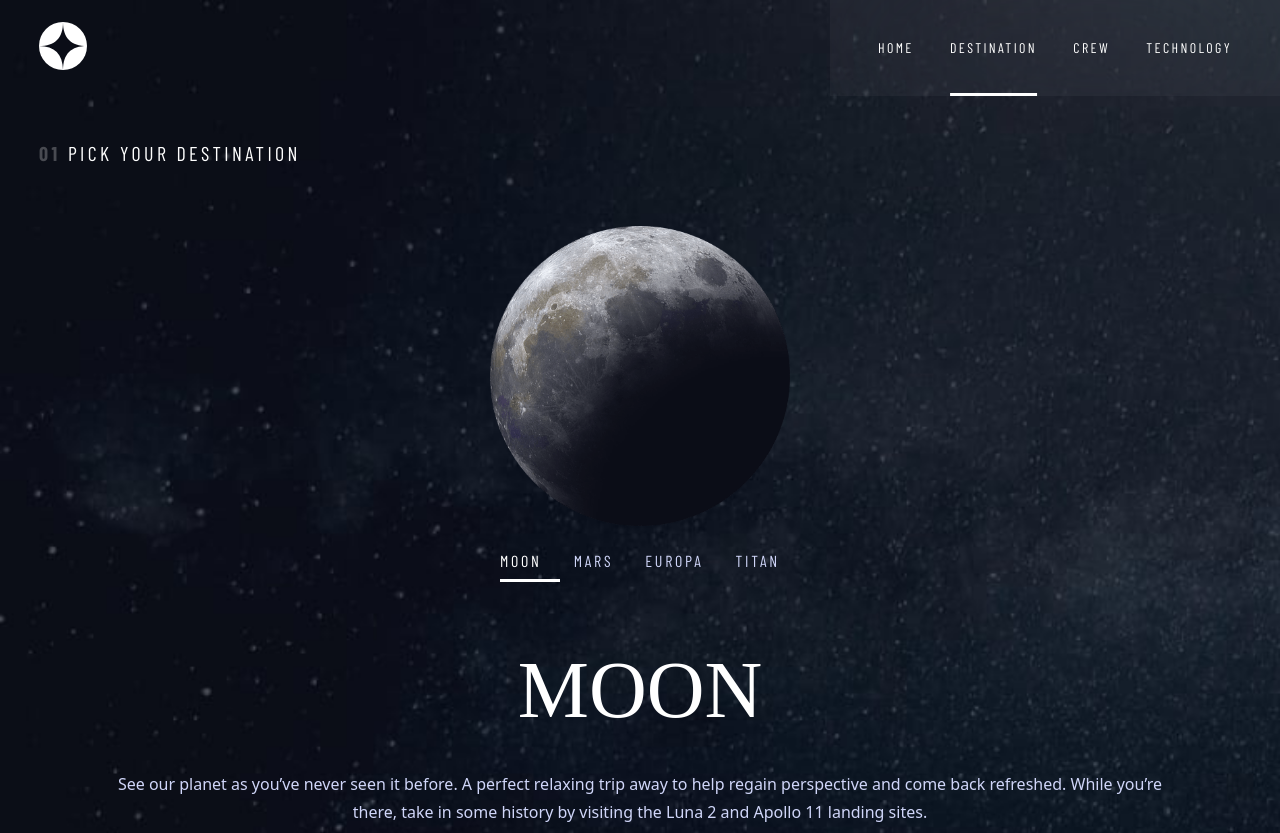
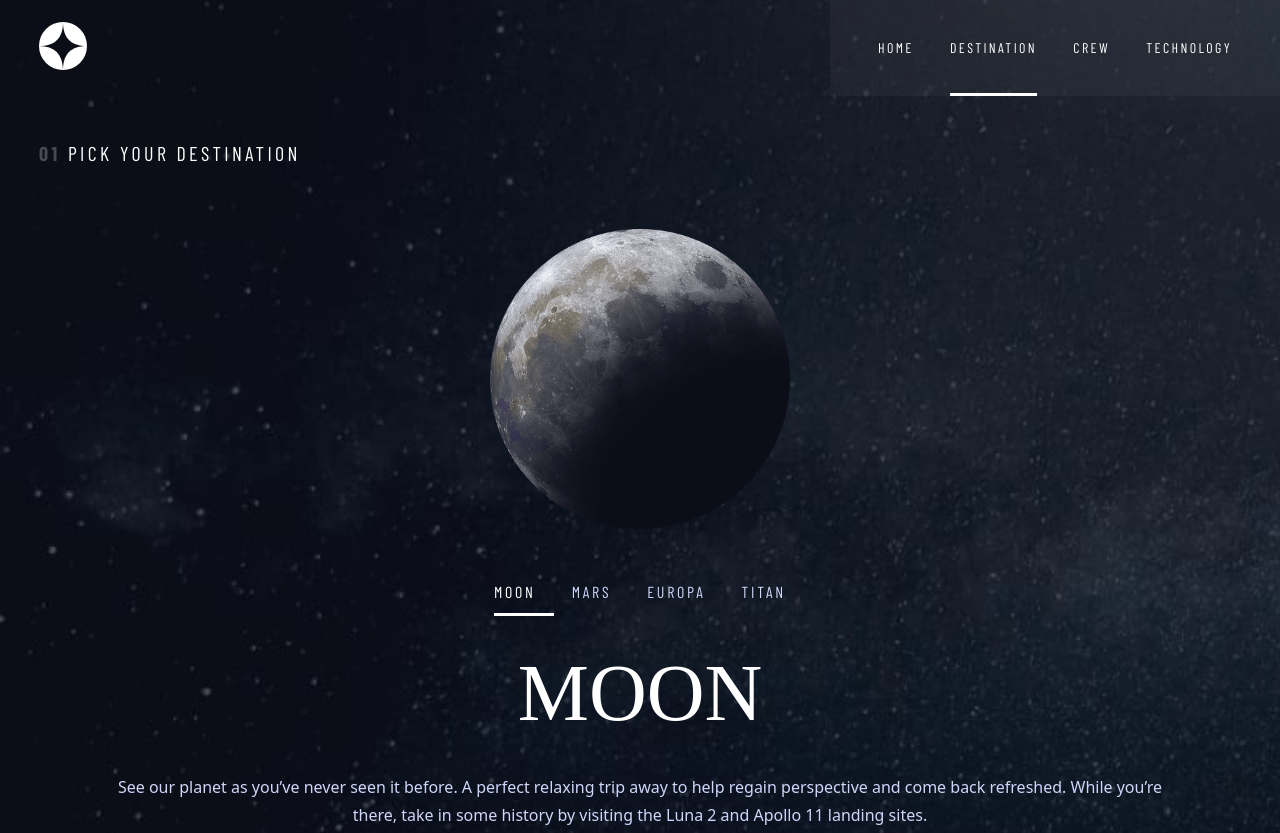
Before and after one commit to PhantomDev007/FM_Space-tourism-website, a Next.js app: page /destination in a window 1280 px wide. Shown: the top 833 px of the page. Built offline with nearby package versions, Linux system fonts and the light colour scheme; a web font is replaced by a local one.

Commit message:
Fix: Adjust measurements of destination nav

```diff
--- a/pages/destination/Destination.module.css
+++ b/pages/destination/Destination.module.css
@@ -23,10 +23,10 @@
 .nav ul {
   position: relative;
   display: flex;
-  gap: 32px;
+  gap: 36px;
   margin: 0;
   padding: 0;
-  padding-bottom: 12px;
+  padding-bottom: 15px;
   list-style: none;
 }
 
@@ -41,7 +41,7 @@
 .nav li:focus::before {
   content: '';
   position: absolute;
-  bottom: -12px;
+  bottom: -15px;
   left: 0;
   display: block;
   width: 100%;
@@ -69,6 +69,6 @@
     width: max-content;
     margin-inline: auto;
     padding-left: 0;
-    transform: translateY(356px);
+    transform: translateY(387px);
   }
 }
```
